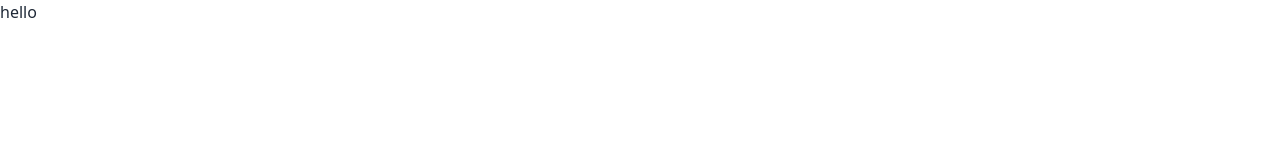
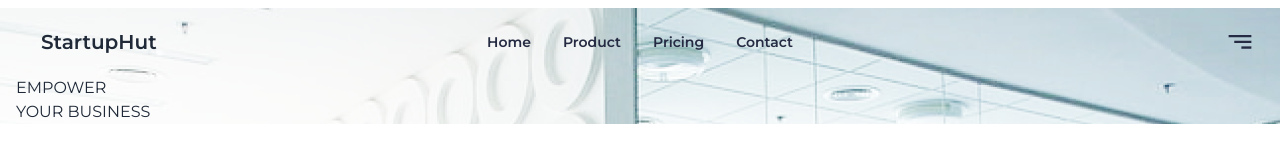
Before and after one commit to Isratul-Kownine-Inti/Assignment_1_landing_page, a plain HTML site: page index.html in a window 1280 px wide. Drawn offline with nearby package versions, Linux system fonts and the light colour scheme; a web font is replaced by a local one.

Commit message:
navbar and banner section created

```diff
--- a/index.html
+++ b/index.html
@@ -8,10 +8,52 @@
     <!-- Tailwind And Daisy UI  -->
     <link href="https://cdn.jsdelivr.net/npm/daisyui@4.11.1/dist/full.min.css" rel="stylesheet" type="text/css" />
     <script src="https://cdn.tailwindcss.com"></script>
+
+    <!-- css style  -->
+    <link rel="stylesheet" href="styles/style.css">
 </head>
 
 <body>
-     <h1>hello</h1>
+     <header class="container mx-auto px-4 mt-2 bg-[url('images/banner.png')]">
+         <!-- navbar start -->
+         <div class="navbar ">
+            <div class="navbar-start">
+
+                <a class="btn btn-ghost text-xl">StartupHut</a>
+              </div>
+              <div class="navbar-center hidden lg:flex">
+                <ul class="menu menu-horizontal px-1 text-[#252B42] font-semibold">
+                    <li><a>Home</a></li>
+                    <li><a>Product</a></li>
+                    <li><a>Pricing</a></li>
+                    <li><a>Contact</a></li>
+                </ul>
+              </div>
+
+            <div class="navbar-end">
+              <button class="btn btn-ghost btn-circle lg:hidden">
+                <svg xmlns="http://www.w3.org/2000/svg" class="h-5 w-5" fill="none" viewBox="0 0 24 24" stroke="currentColor"><path stroke-linecap="round" stroke-linejoin="round" stroke-width="2" d="M21 21l-6-6m2-5a7 7 0 11-14 0 7 7 0 0114 0z" /></svg>
+              </button>
+              <button class="btn btn-ghost btn-circle lg:hidden">
+                <div >
+                 <img src="images/cart.png" alt="">
+                </div>
+              </button>
+              <div class="dropdown dropdown-bottom dropdown-end ">
+                <div tabindex="0" role="button" class=" m-1"><img src="images/navbar-toggler-icon.png" alt=""></div>
+                <ul tabindex="0" class="dropdown-content mt-10 mr-16 z-[1] menu p-2 shadow bg-base-100 rounded-box w-52 lg:hidden text-[#252B42] font-semibold">
+                  <li><a>Home</a></li>
+                  <li><a>Product</a></li>
+                  <li><a>Pricing</a></li>
+                  <li><a>Contact</a></li>
+                </ul>
+              </div>
+            </div>
+          </div>
+          <!-- navbar end  -->
+          <h1>EMPOWER <br> YOUR BUSINESS</h1>
+
+     </header>
 </body>
 
 </html>
--- /dev/null
+++ b/styles/style.css
@@ -0,0 +1,7 @@
+
+@import url('https://fonts.googleapis.com/css2?family=Exo+2:ital,wght@0,100..900;1,100..900&family=Lexend+Tera:wght@100..900&family=Lexend:wght@100..900&family=Montserrat:ital,wght@0,100..900;1,100..900&family=Mulish:ital,wght@0,200..1000;1,200..1000&family=Playfair+Display:ital,wght@0,400..900;1,400..900&family=Poppins:ital,wght@0,100;0,200;0,300;0,400;0,500;0,600;0,700;0,800;0,900;1,100;1,200;1,300;1,400;1,500;1,600;1,700;1,800;1,900&family=Raleway:ital,wght@0,100..900;1,100..900&family=Work+Sans:ital,wght@0,100..900;1,100..900&display=swap');
+
+
+body{
+    font-family: "Montserrat", sans-serif;
+}
```
Also changed, not shown: images/banner.png (added), images/cart.png (added), images/navbar-toggler-icon.png (added).
